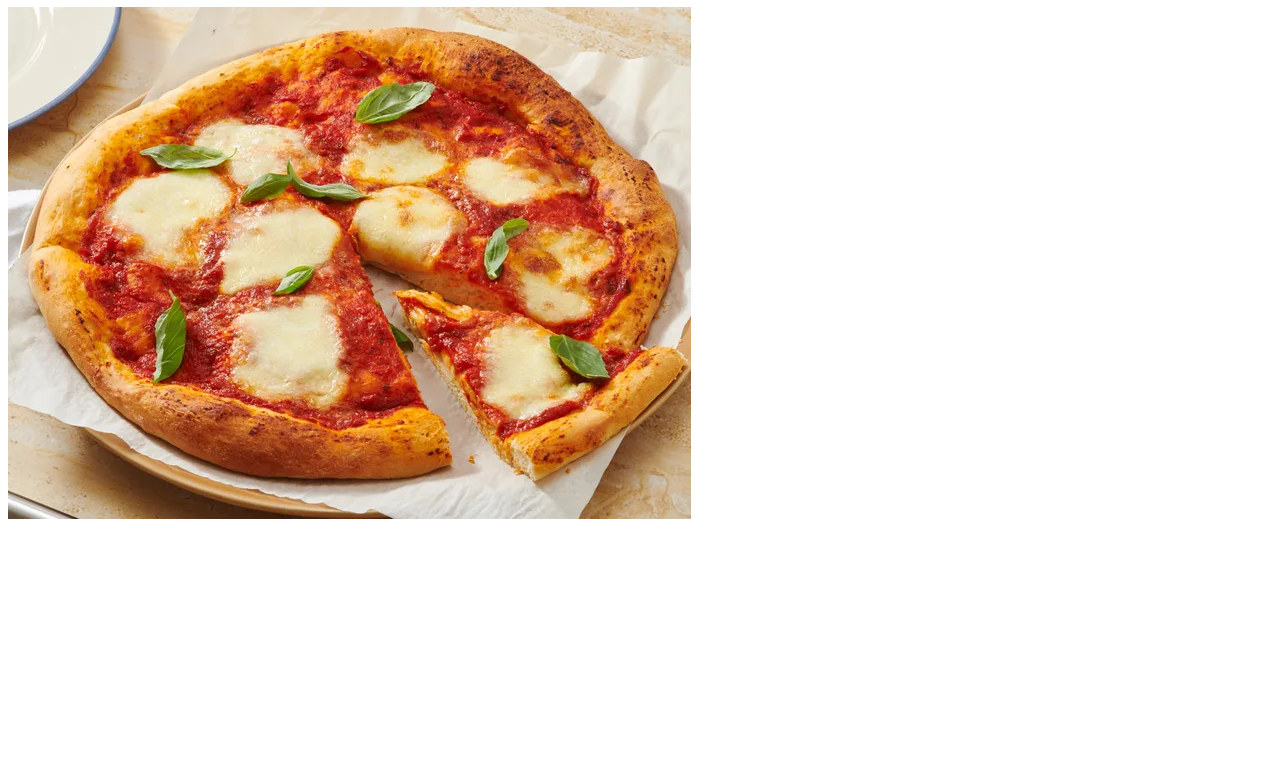
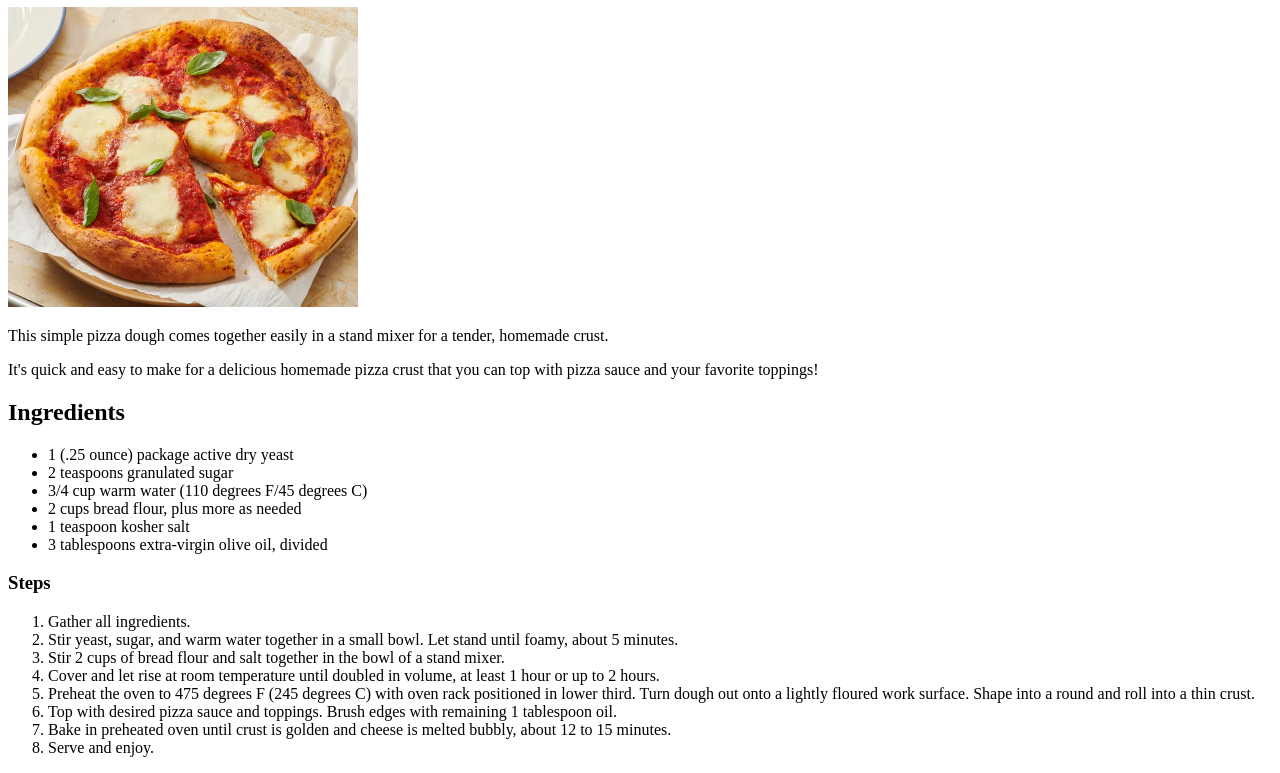
Before and after one commit to Arefat21/odin-recipes, a plain HTML site: page recipes/pizza_dough.html in a window 1280 px wide. Shown: the part 99-872 px from the top of the page. Before the commit the page ends 800 px from the top, so only its background shows below. Drawn offline with Linux system fonts and the light colour scheme.

Commit message:
Complete the pizza dough recipe content

```diff
--- a/recipes/pizza_dough.html
+++ b/recipes/pizza_dough.html
@@ -6,10 +6,34 @@
     <title>Webpage</title>
 </head>
 <body>
-    <a href="../index.html">HOME</a>
-
+    <a href="../index.html">Home Page</a>
     <h1>Pizza Dough</h1>
-    <img src="../img/dough.webp" alt="Pizza Dough image" width="">
+    <img src="../img/dough.webp" alt="Pizza Dough image" width="350" height="300">
+    <p>This simple pizza dough comes together easily in a stand mixer for a tender, homemade crust.</p>
+    <p>It's quick and easy to make for a delicious homemade pizza crust that you can top with pizza
+      sauce and your favorite toppings!</p>
+    <h2>Ingredients</h2>
+    <ul>
+        <li>1 (.25 ounce) package active dry yeast</li>
+        <li>2 teaspoons granulated sugar</li>
+        <li>3/4 cup warm water (110 degrees F/45 degrees C)</li>
+        <li>2 cups bread flour, plus more as needed</li>
+        <li>1 teaspoon kosher salt</li>
+        <li>3 tablespoons extra-virgin olive oil, divided</li>
+    </ul>
+    <h3>Steps</h3>
+    <ol>
+        <li>Gather all ingredients.</li>
+        <li>Stir yeast, sugar, and warm water together in a small bowl.
+            Let stand until foamy, about 5 minutes.</li>
+        <li>Stir 2 cups of bread flour and salt together in the bowl of a stand mixer. </li>
+        <li>Cover and let rise at room temperature until doubled in volume, at least 1 hour or up to 2 hours. </li>
+        <li>Preheat the oven to 475 degrees F (245 degrees C) with oven rack positioned in lower third.
+            Turn dough out onto a lightly floured work surface. Shape into a round and roll into a thin crust.</li>
+        <li>Top with desired pizza sauce and toppings. Brush edges with remaining 1 tablespoon oil.</li>
+        <li>Bake in preheated oven until crust is golden and cheese is melted bubbly, about 12 to 15 minutes.</li>
+        <li>Serve and enjoy.</li>
+    </ol>
 
 </body>
 </html>
```
